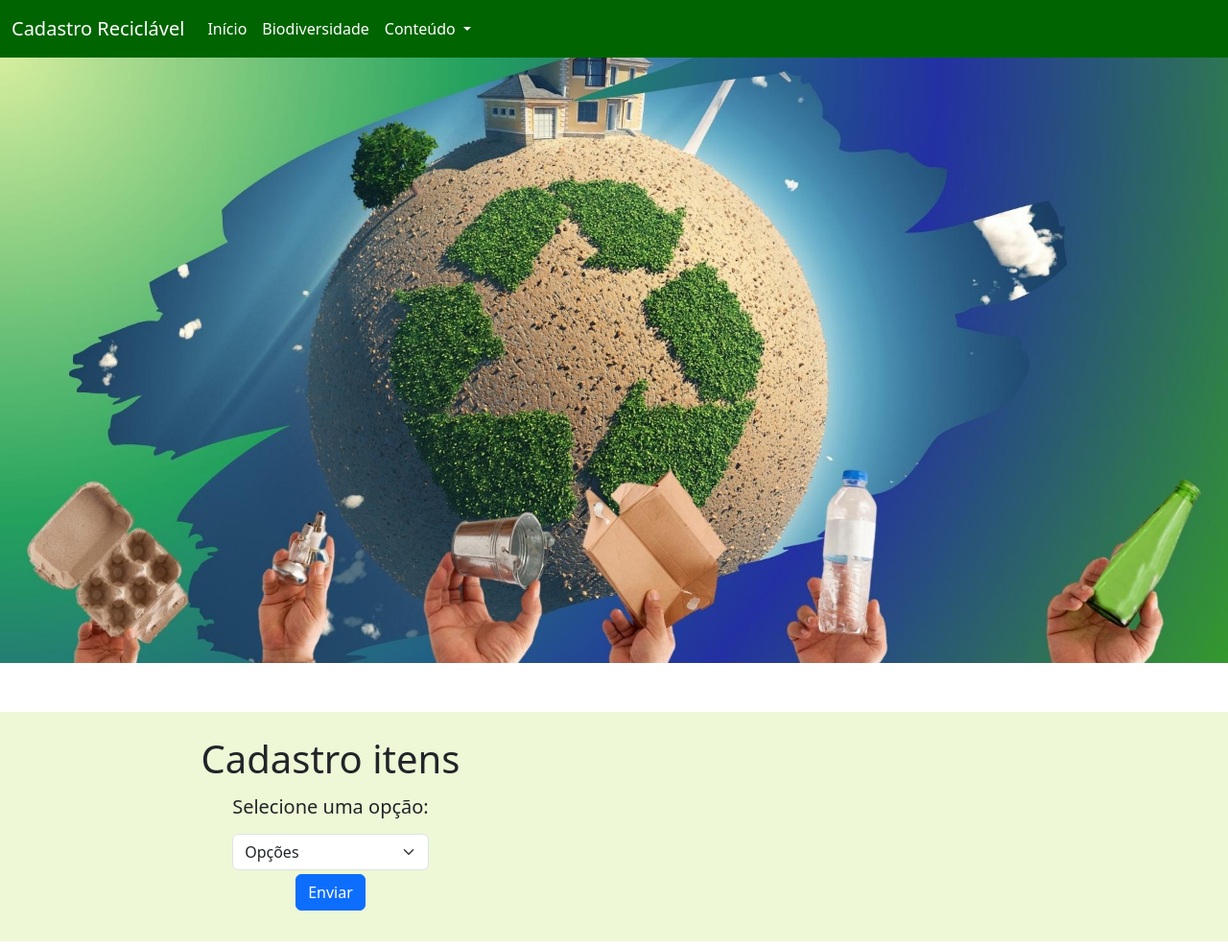
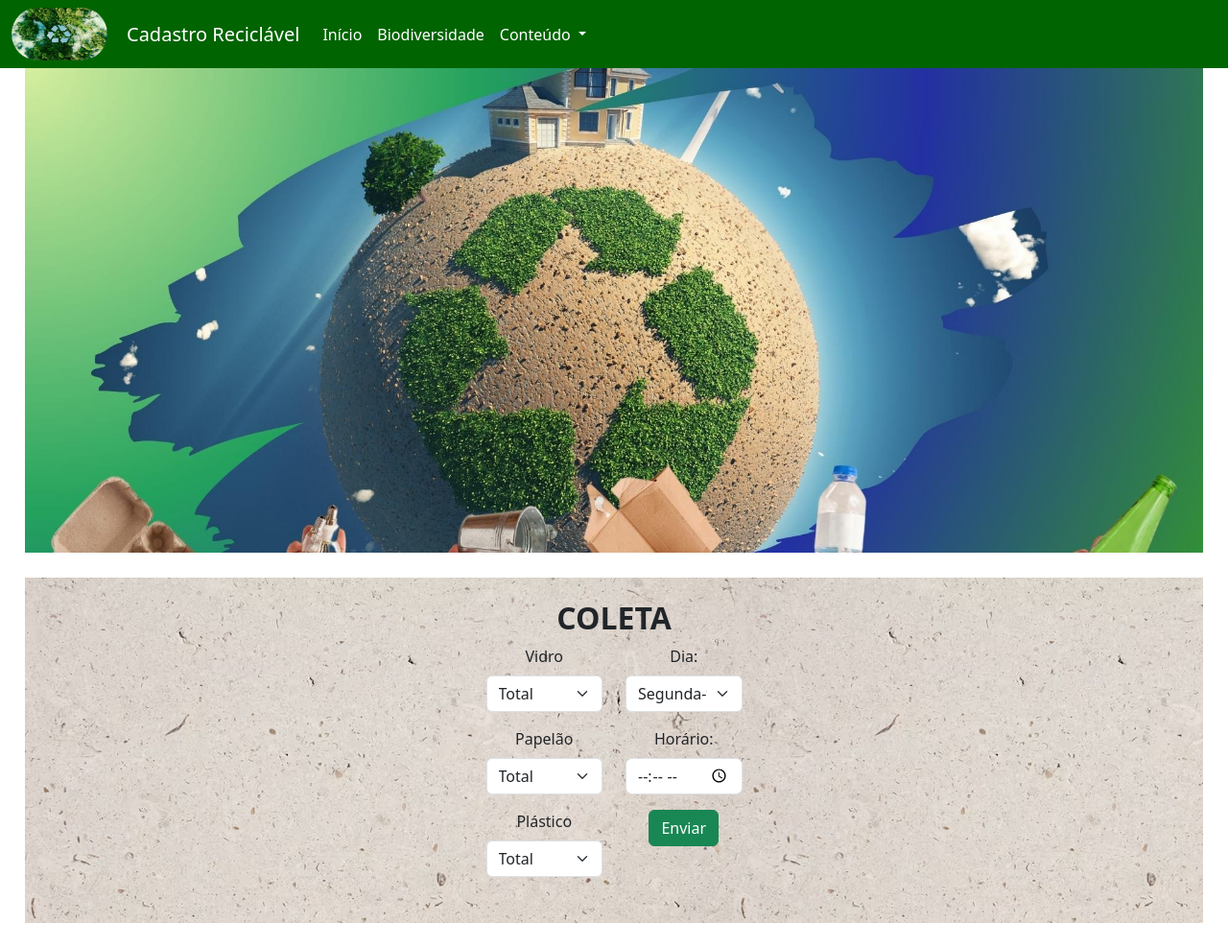
Before and after one commit to Squad18Recode/DesafioSquad18, a website: page userobj/loginobj.html in a window 1280 px wide. Shown: the whole page at 96% size. Drawn offline with nearby package versions, Linux system fonts and the light colour scheme; files whose address does not match are found by name.

Commit message:
Atualização

```diff
--- a/userobj/loginobj.css
+++ b/userobj/loginobj.css
@@ -1,107 +1,108 @@
-*{
+* {
     box-sizing: border-box;
     margin: 0;
     padding: 0;
 }
-    .img-background{
 
-      color: #ffffff;
-
-          text-shadow: 3px 3px 5px rgba(35, 142, 70, 0.822);
+.selecao {
+    margin-top: 3%;
+    margin-bottom: 2%;
 }
 
-   .selecao{
-    margin-top: 3%;
-    margin-bottom: 2%;
-
-   }
-
-
-
-    .navbar{
-    position:fixed !important;
+.navbar {
+    position: fixed !important;
     top: 0;
     left: 0;
     width: 100%;
     z-index: 998;
     min-height: 60px;
     background-color: #006400;
-    color:white;
+    color: white;
     transition: all .3s;
 }
-    .body{
-        background-color: #d8ef9f6c;
 
+img, svg{
+width: 100px;
+margin-right: 20px;
+height: 55px;
+border-radius: 50px;
 }
 
-    a{
+.body {
+    background-color: #d8ef9f6c;
+}
+
+a {
     color: #ffff !important;
 }
 
-    .dropdown-item{
-    color:black!important;
+form > button{
+    transition: transform 0.8s;
+    padding-top: 300px;
 }
-    .img-background{
-        margin-top: 4%;
-    background-image: url(../../desafioSquad/assets/Design\ sem\ nome\ \(9\).jpg);
-    background-size: cover ;
-    padding-bottom :5rem;
-    height: 80vh;
-    background-position: fixed;
+
+button:hover{
+    transform: scale(1.1);
+}
+
+.dropdown-item {
+    color: black !important;
+}
+
+
+.img-background {
+    background-image: url(../assets/Design\ sem\ nome\ \(9\).jpg);
+    background-size: cover;
+    padding-bottom: 40%;
+    height: 50%;
     display: flex;
-    align-items: center;
-    justify-content: center;
     flex-wrap: wrap;
+    margin-left: 2%;
+    margin-right: 2%;
+    margin-bottom: 2%;
+    margin-top: 5%;
 }
-    .img-background h1{
+
+.img-background h1 {
     margin-left: 22px;
 }
 
-    .dflex{
-
-      margin-top: 4%;
-      background-color: #d8ef9f6c;
+.dflex {
+    margin-top: 2%;
+    background-image: url(../assets/textura-reciclar.avif);
     display: flex;
-    justify-content: space-between;
+    justify-content: center;
+    align-items: center;
     padding: 0px 25px 32px;
+    margin-left: 2%;
+    margin-right: 2%;
+    margin-bottom: 2%;
+    text-align: center;
 }
 
-    .dflex img{
+.dflex img {
     margin-top: 5%;
     width: 30%;
     height: 30%;
-
 }
 
-    .first-image{
+.first-image {
     margin-top: 15px;
 }
-    .text{
+
+.text {
     margin-top: 2%;
     display: flex;
     flex-direction: column;
     margin-right: 15%;
     margin-left: 15%;
 }
-    footer{
-    position: relative;
 
-    top:45px;
-    height: fit-content;
-    margin:auto ;
-    padding: 1rem;
-    background-color: #333333;;
-    text-align:center;
-    font-family:'Poppins', sans-serif!important;;
-    color : #fff;
-    border-bottom-right-radius:.5em;
-    }
-    .university-section{
+.university-section {
     padding: 40px;
     position: relative;
     display: grid;
     grid-template-columns: 450px 1fr;
-
     align-items: center;
     margin-top: 80px;
     width: 2000;
@@ -117,7 +118,7 @@
     position: relative;
 }
 
-    .body-inside-section{
+.body-inside-section {
     display: flex;
     justify-content: center;
     align-items: center;
@@ -125,20 +126,21 @@
     position: relative;
     left: 435px;
 }
-    .button-btn{
+
+.button-btn {
     cursor: pointer;
     border: none;
-    outline:none;
-    padding:  6px 9px;
+    outline: none;
+    padding: 6px 9px;
     font-size: inherit;
-    color:#ffffff;
+    color: #ffffff;
     background-color: rgb(2, 121, 1);
     width: 150px;
     height: 50px;
     border-radius: 5px;
 }
 
-    .body-inside-section h4{
+.body-inside-section h4 {
     color: #2A483C;
     font-family: "Poppins", Sans-serif;
     font-size: 25px;
@@ -152,13 +154,16 @@
     -webkit-text-stroke-color: #000;
     stroke: #000;
 }
-    .body-inside-section a{
+
+.body-inside-section a {
     text-decoration: none;
 }
-    .content-footer{
+
+.content-footer {
     margin-top: 40px;
 }
-    .body-inside-section p{
+
+.body-inside-section p {
     display: block;
     margin-block-start: 1em;
     margin-block-end: 1em;
@@ -168,13 +173,14 @@
     color: #324A6D;
 }
 
-    .text{
+.text {
     display: flex;
     text-align: center;
     align-items: center;
 
 }
-    .text p{
+
+.text p {
     font-weight: 400;
     font-size: 1rem;
     line-height: 1.188rem;
@@ -188,7 +194,7 @@
 
 }
 
-    .text-1{
+.text-1 {
     margin-left: 16px;
 }
 
@@ -198,10 +204,12 @@
         flex-direction: column;
         padding: 0px 10px 32px;
     }
+
     .dflex img {
         width: 100%;
         height: auto;
     }
+
     .body-inside-section {
         left: 0;
     }
--- a/userobj/loginobj.html
+++ b/userobj/loginobj.html
@@ -1,25 +1,23 @@
 <!doctype html>
 <html lang="pt-br">
+
 <head>
   <meta charset="utf-8">
   <meta name="viewport" content="width=device-width, initial-scale=1">
-    <title>Bootstrap demo</title>
+  <title>Itens</title>
   <link rel="stylesheet" href="./loginobj.css">
-    <link href="https://cdn.jsdelivr.net/npm/bootstrap@5.3.1/dist/css/bootstrap.min.css" rel="stylesheet" integrity="sha384-4bw+/aepP/YC94hEpVNVgiZdgIC5+VKNBQNGCHeKRQN+PtmoHDEXuppvnDJzQIu9" crossorigin="anonymous">
+  <link href="https://cdn.jsdelivr.net/npm/bootstrap@5.3.1/dist/css/bootstrap.min.css" rel="stylesheet"
+    integrity="sha384-4bw+/aepP/YC94hEpVNVgiZdgIC5+VKNBQNGCHeKRQN+PtmoHDEXuppvnDJzQIu9" crossorigin="anonymous">
 </head>
 
 <body>
-    <section class="img-background">
-        <h1></h1>
-      </section>
-      <div class="dflex">
-        <div class="text">
 
-    <h1>Cadastro itens</h1>
  <nav class="navbar navbar-expand-lg bg-body-primary">
         <div class="container-fluid">
-          <a class="navbar-brand" href="../quemSomos/pessoal.html">Cadastro Reciclável</a>
-          <button class="navbar-toggler" type="button" data-bs-toggle="collapse" data-bs-target="#navbarNavDropdown" aria-controls="navbarNavDropdown" aria-expanded="false" aria-label="Toggle navigation">
+          <img src="../assets/logo-navbar.avif" alt="logo">
+          <a class="navbar-brand" href="../index.html">Cadastro Reciclável</a>
+          <button class="navbar-toggler" type="button" data-bs-toggle="collapse" data-bs-target="#navbarNavDropdown"
+            aria-controls="navbarNavDropdown" aria-expanded="false" aria-label="Toggle navigation">
             <span class="navbar-toggler-icon"></span>
           </button>
           <div class="collapse navbar-collapse" id="navbarNavDropdown">
@@ -31,7 +29,8 @@
                 <a class="nav-link" href="../Biodiversidade/bio.html">Biodiversidade</a>
               </li>
               <li class="nav-item dropdown">
-                <a class="nav-link dropdown-toggle" href="#" role="button" data-bs-toggle="dropdown" aria-expanded="false">
+                <a class="nav-link dropdown-toggle" href="#" role="button" data-bs-toggle="dropdown"
+                  aria-expanded="false">
                   Conteúdo
                 </a>
                 <ul class="dropdown-menu">
@@ -44,17 +43,66 @@
         </div>
       </nav>
 
+  <section class="img-background">
+  </section>
+  <div class="dflex">
+    <div class="text">
+      <h2><b>COLETA</b></h2>
+
+      <div class="row">
+        <div class="col-md-6">
           <form>
-        <div class= "selecao" >
-          <label for="selecao" class="form-label"><h5>Selecione uma opção:</h5></label>
-          <select class="form-select" id="selecao">
-            <option value="opcao1">Opções</option>
-            <option value="opcao2">Vidro</option>
-            <option value="opcao3">Papel</option>
-            <option value="opcao4">Plástico</option>
+
+            <div class="mb-3">
+              <label for="selecao1" class="form-label">Vidro</label>
+              <select class="form-select" id="selecao1">
+                <option value="opcao1-1">Total</option>
+                <option value="opcao1-2">1</option>
+                <option value="opcao1-3">2</option>
+                <option value="opcao1-4">3</option>
               </select>
             </div>
-        <button type="submit" class="btn btn-primary">Enviar</button>
+            <div class="mb-3">
+              <label for="selecao2" class="form-label">Papelão</label>
+              <select class="form-select" id="selecao2">
+                <option value="opcao2-1">Total</option>
+                <option value="opcao2-2">1</option>
+                <option value="opcao2-3">2</option>
+                <option value="opcao2-4">3</option>
+              </select>
+            </div>
+            <div class="mb-3">
+              <label for="selecao3" class="form-label">Plástico</label>
+              <select class="form-select" id="selecao3">
+                <option value="opcao3-1">Total</option>
+                <option value="opcao3-2">1</option>
+                <option value="opcao3-3">2</option>
+                <option value="opcao3-4">3</option>
+              </select>
+            </div>
+        </div>
+
+        <div class="col-md-6">
+
+          <div class="mb-3">
+            <label for="dia" class="form-label">Dia:</label>
+            <select class="form-select" id="dia">
+              <option value="segunda">Segunda-feira</option>
+              <option value="terca">Terça-feira</option>
+              <option value="quarta">Quarta-feira</option>
+              <option value="quinta">Quinta-feira</option>
+              <option value="sexta">Sexta-feira</option>
+            </select>
+          </div>
+          <div class="mb-3">
+            <label for="horario" class="form-label">Horário:</label>
+            <input type="time" class="form-control" id="horario">
+          </div>
+          <button type="submit" class="btn btn-success">Enviar</button>
           </form>
+        </div>
+      </div>
+
 </body>
+
 </html>
```
Also changed, not shown: index.html (+2 -2 lines). Lines whose indentation alone changed are shown as unchanged.
